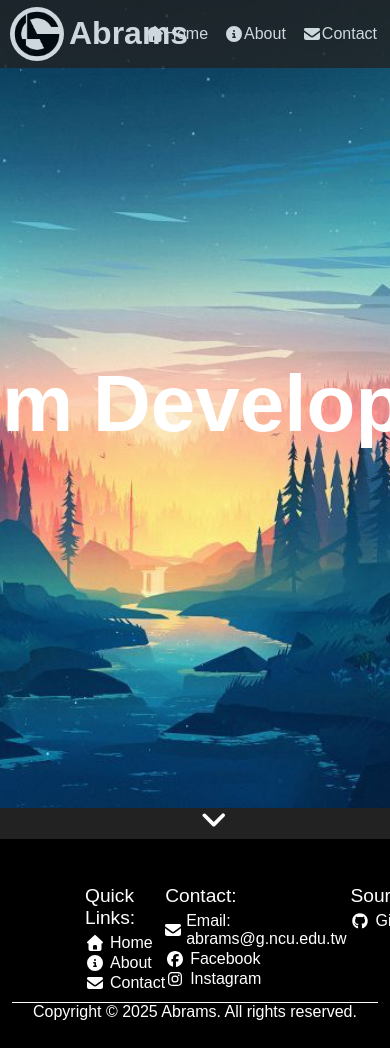
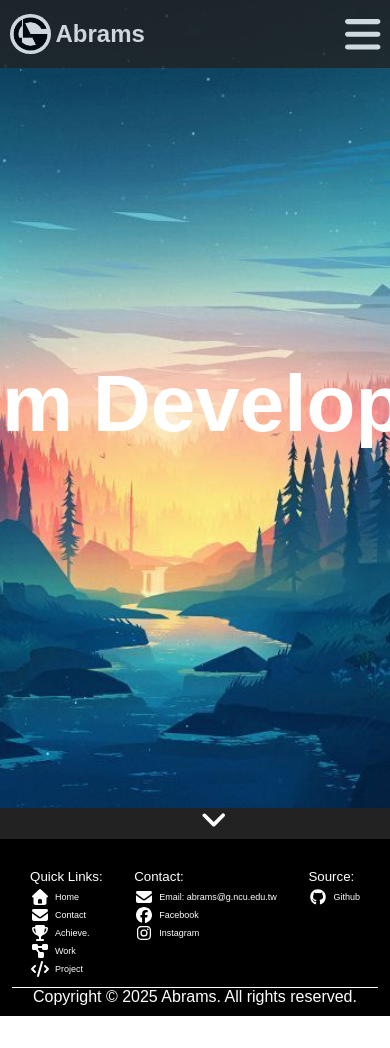
Before and after one commit to Abrams666/Main_Website, a Nuxt app: page / in a window 390 px wide. Shown: the top 1048 px of the page. After the commit the page ends 1016 px from the top, so only its background shows below. Built offline with nearby package versions, Linux system fonts and the light colour scheme.

Commit message:
RWD: header footer RWD

```diff
--- a/app/components/pageStructure/NFooter.vue
+++ b/app/components/pageStructure/NFooter.vue
@@ -1,35 +1,57 @@
 <template>
     <footer>
-        <div class="footer-content">
+        <div class="footer-content" :class="{ active: !isMobile, inactive: isMobile }">
             <div class="content-section">
-                <p class="section-title">Quick Links:</p>
+                <p class="section-title" :class="{ active: !isMobile, inactive: isMobile }">Quick Links:</p>
                 <ul>
-                    <li><font-awesome-icon icon="fa-solid fa-house" /><a href="/">Home</a></li>
-                    <li><font-awesome-icon icon="fa-solid fa-circle-info" /><a href="/about">About</a></li>
-                    <li><font-awesome-icon icon="fa-solid fa-envelope" /><a href="/contact">Contact</a></li>
-                </ul>
-            </div>
-            <div class="content-section">
-                <p class="section-title">Contact:</p>
-                <ul>
+                    <li><font-awesome-icon icon="fa-solid fa-house" /><a href="/" :class="{ active: !isMobile, inactive: isMobile }">Home</a></li>
                     <li>
-                        <font-awesome-icon icon="fa-solid fa-envelope" />
-                        <p>Email: abrams@g.ncu.edu.tw</p>
+                        <font-awesome-icon icon="fa-solid fa-envelope" /><a href="/contact" :class="{ active: !isMobile, inactive: isMobile }"
+                            >Contact</a
+                        >
                     </li>
                     <li>
-                        <font-awesome-icon icon="fa-brands fa-facebook" />
-                        <a href="https://www.facebook.com/chen.yuan.qian.845782">Facebook</a>
+                        <font-awesome-icon icon="fa-solid fa-trophy" /><a href="/achieve" :class="{ active: !isMobile, inactive: isMobile }"
+                            >Achieve.</a
+                        >
                     </li>
                     <li>
-                        <font-awesome-icon icon="fa-brands fa-instagram" />
-                        <a href="https://www.instagram.com/abrams_66">Instagram</a>
+                        <font-awesome-icon icon="fa-solid fa-diagram-project" /><a href="/work" :class="{ active: !isMobile, inactive: isMobile }"
+                            >Work</a
+                        >
+                    </li>
+                    <li>
+                        <font-awesome-icon icon="fa-solid fa-code" /><a href="/project" :class="{ active: !isMobile, inactive: isMobile }">Project</a>
                     </li>
                 </ul>
             </div>
             <div class="content-section">
-                <p class="section-title">Source:</p>
+                <p class="section-title" :class="{ active: !isMobile, inactive: isMobile }">Contact:</p>
                 <ul>
-                    <li><font-awesome-icon icon="fa-brands fa-github" /><a href="https://github.com/Abrams666/Main_Website">Github</a></li>
+                    <li>
+                        <font-awesome-icon icon="fa-solid fa-envelope" />
+                        <p :class="{ active: !isMobile, inactive: isMobile }">Email: abrams@g.ncu.edu.tw</p>
+                    </li>
+                    <li>
+                        <font-awesome-icon icon="fa-brands fa-facebook" />
+                        <a href="https://www.facebook.com/chen.yuan.qian.845782" :class="{ active: !isMobile, inactive: isMobile }">Facebook</a>
+                    </li>
+                    <li>
+                        <font-awesome-icon icon="fa-brands fa-instagram" />
+                        <a href="https://www.instagram.com/abrams_66" :class="{ active: !isMobile, inactive: isMobile }">Instagram</a>
+                    </li>
+                </ul>
+            </div>
+            <div class="content-section">
+                <p class="section-title" :class="{ active: !isMobile, inactive: isMobile }">Source:</p>
+                <ul>
+                    <li>
+                        <font-awesome-icon icon="fa-brands fa-github" /><a
+                            href="https://github.com/Abrams666/Main_Website"
+                            :class="{ active: !isMobile, inactive: isMobile }"
+                            >Github</a
+                        >
+                    </li>
                 </ul>
             </div>
         </div>
@@ -39,12 +61,26 @@
     </footer>
 </template>
 
-<script setup></script>
+<script setup>
+//values
+const isMobile = ref(false);
+
+//functions
+
+//run
+onMounted(() => {
+    if (window.innerWidth < window.innerHeight) {
+        isMobile.value = true;
+    } else {
+        isMobile.value = false;
+    }
+});
+</script>
 
 <style scoped>
 footer {
     width: 94vw;
-    height: 20vh;
+    height: auto;
     padding: 3%;
     padding-top: 30px;
     padding-bottom: 10px;
@@ -57,11 +93,18 @@ footer {
 }
 
 .footer-content {
-    width: 60%;
     display: flex;
     flex-direction: row;
     justify-content: space-between;
     align-items: start;
+}
+
+.footer-content.active {
+    width: 60%;
+}
+
+.footer-content.inactive {
+    width: 90%;
 }
 
 .content-section {
@@ -74,8 +117,12 @@ footer {
     gap: 5px;
 }
 
-.section-title {
+.section-title.active {
     font-size: larger;
+}
+
+.section-title.inactive {
+    font-size: smaller;
 }
 
 .copyright {
@@ -107,4 +154,9 @@ ul li {
     align-items: center;
     gap: 5px;
 }
+
+li p.inactive,
+li a.inactive {
+    font-size: xx-small;
+}
 </style>
--- a/app/components/pageStructure/NHeader.vue
+++ b/app/components/pageStructure/NHeader.vue
@@ -1,20 +1,42 @@
 <template>
     <header>
-        <div class="logo">
+        <a class="logo" href="/">
             <img src="/pageStructure/logo.webp" alt="Logo" />
             <h1>Abrams</h1>
-        </div>
-        <nav>
-            <ul>
+        </a>
+        <nav v-if="showNav" :class="{ active: !isMobile, inactive: isMobile }">
+            <ul :class="{ active: !isMobile, inactive: isMobile }">
                 <li><font-awesome-icon icon="fa-solid fa-house" /><a href="/">Home</a></li>
-                <li><font-awesome-icon icon="fa-solid fa-circle-info" /><a href="/about">About</a></li>
                 <li><font-awesome-icon icon="fa-solid fa-envelope" /><a href="/contact">Contact</a></li>
+                <li><font-awesome-icon icon="fa-solid fa-trophy" /><a href="/achieve">Achieve.</a></li>
+                <li><font-awesome-icon icon="fa-solid fa-diagram-project" /><a href="/work">Work</a></li>
+                <li><font-awesome-icon icon="fa-solid fa-code" /><a href="/project">Project</a></li>
             </ul>
         </nav>
+        <font-awesome-icon id="navSwitch" v-if="isMobile" icon="fa-solid fa-bars" @click="switchNav" />
     </header>
 </template>
 
-<script setup></script>
+<script setup>
+//values
+const isMobile = ref(false);
+const showNav = ref(true);
+
+//functions
+const switchNav = () => {
+    showNav.value = !showNav.value;
+};
+
+//run
+onMounted(() => {
+    if (window.innerWidth < window.innerHeight) {
+        isMobile.value = true;
+        showNav.value = false;
+    } else {
+        isMobile.value = false;
+    }
+});
+</script>
 
 <style scoped>
 header {
@@ -36,7 +58,7 @@ header {
 
 .logo {
     width: 10%;
-    height: 80%;
+    height: 60%;
     margin-left: 10px;
     display: flex;
     flex-direction: row;
@@ -51,9 +73,14 @@ header {
     border-radius: 99999px;
 }
 
-nav {
+h1 {
+    font-size: 150%;
+    color: var(--tc1);
+}
+
+nav.active {
     width: 70%;
-    height: 80%;
+    height: 60%;
     margin-right: 10px;
     display: flex;
     flex-direction: row;
@@ -61,12 +88,37 @@ nav {
     align-items: center;
 }
 
-nav ul {
+nav.inactive {
+    width: 100vw;
+    height: auto;
+    padding-bottom: 10px;
+    background-color: var(--bg2);
+    position: fixed;
+    top: 8vh;
+    left: 0;
+    display: flex;
+    flex-direction: column;
+    flex-wrap: nowrap;
+    justify-content: center;
+    align-items: center;
+}
+
+nav ul.active {
     width: 100%;
     height: 100%;
     display: flex;
     flex-direction: row;
     justify-content: right;
+    align-items: center;
+    gap: 10px;
+}
+
+nav ul.inactive {
+    width: 95%;
+    height: auto;
+    display: flex;
+    flex-direction: column;
+    justify-content: center;
     align-items: center;
     gap: 10px;
 }
@@ -81,4 +133,12 @@ ul li {
     justify-content: center;
     align-items: center;
 }
+
+#navSwitch {
+    width: auto;
+    height: 60%;
+    margin-right: 10px;
+    cursor: pointer;
+    color: var(--tc1);
+}
 </style>
--- a/app/plugins/fontawesome.js
+++ b/app/plugins/fontawesome.js
@@ -3,10 +3,10 @@ import { library } from "@fortawesome/fontawesome-svg-core";
 import { FontAwesomeIcon } from "@fortawesome/vue-fontawesome";
 
 // 選擇你需要的圖示來加入 library
-import { faUser, faHome, faCircleInfo, faEnvelope, faAngleDown } from "@fortawesome/free-solid-svg-icons";
+import { faUser, faHome, faCircleInfo, faEnvelope, faAngleDown, faDiagramProject, faCode, faTrophy, faBars } from "@fortawesome/free-solid-svg-icons";
 import { faFacebook, faInstagram, faGithub } from "@fortawesome/free-brands-svg-icons";
 
-library.add(faHome, faCircleInfo, faEnvelope, faAngleDown, faFacebook, faInstagram, faGithub);
+library.add(faHome, faCircleInfo, faEnvelope, faAngleDown, faDiagramProject, faCode, faTrophy, faBars, faFacebook, faInstagram, faGithub);
 
 export default defineNuxtPlugin((nuxtApp) => {
     nuxtApp.vueApp.component("font-awesome-icon", FontAwesomeIcon);
```
Also changed, not shown: public/pageStructure/navSwitch.svg (added).
